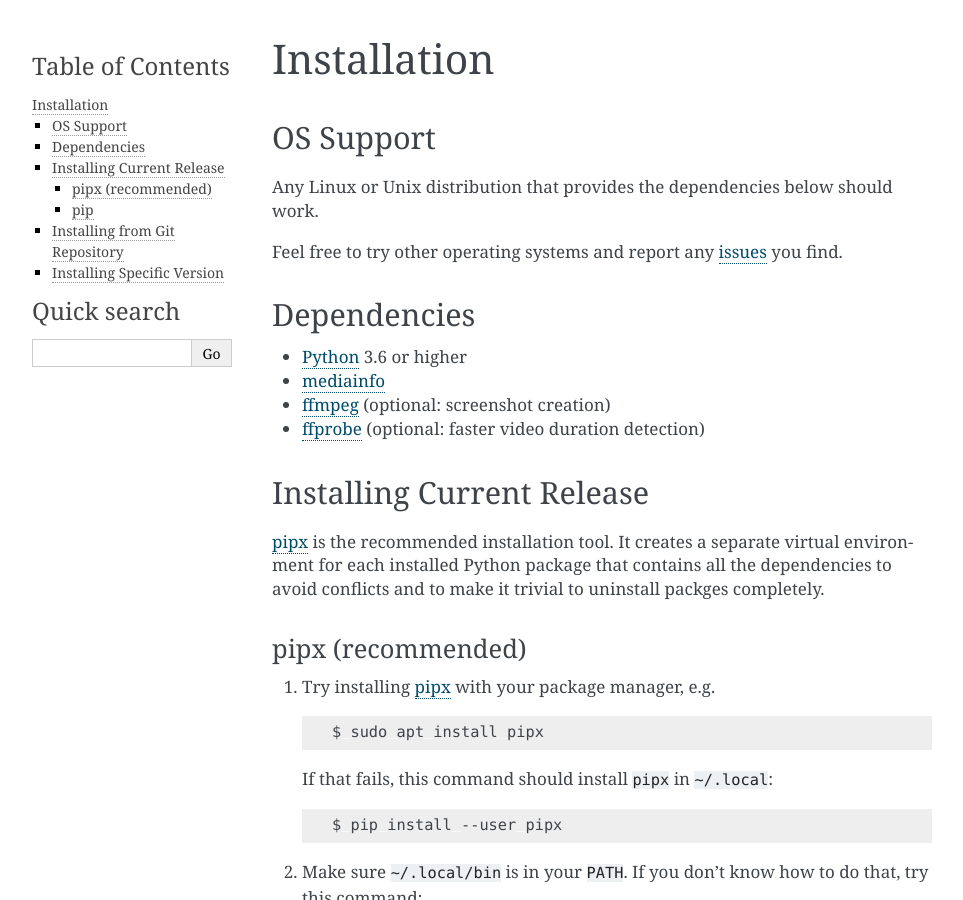
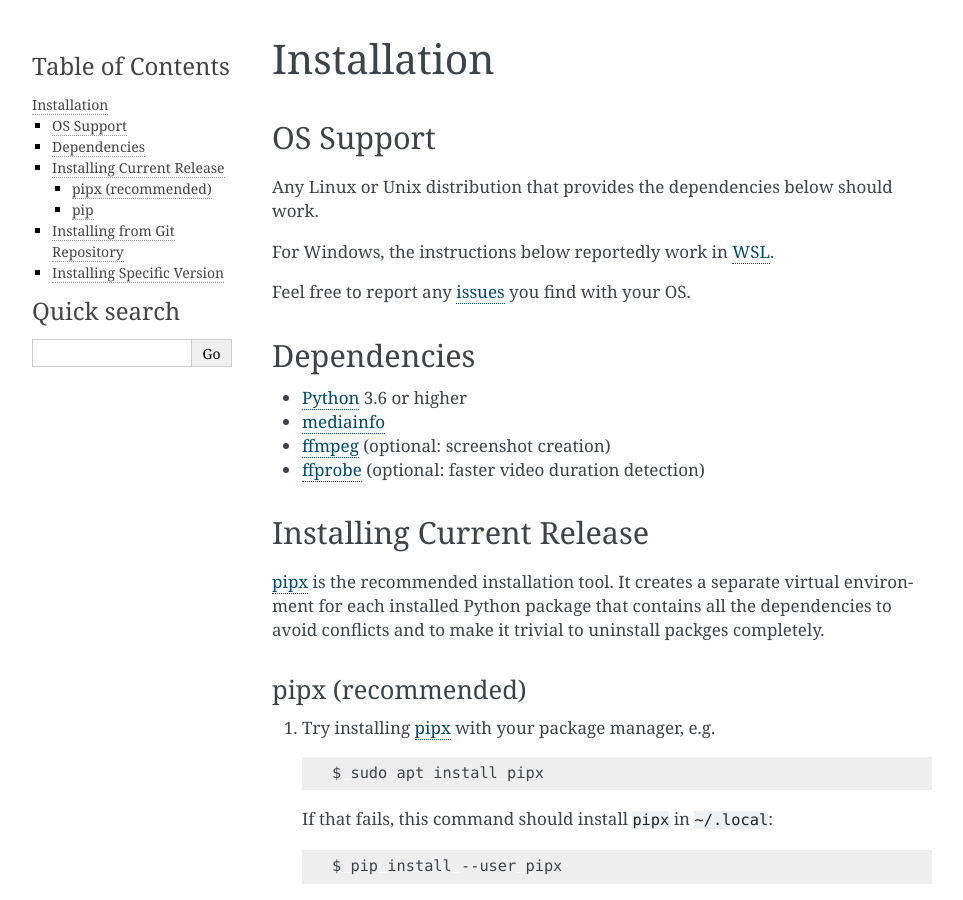
Before and after one commit to plotski/upsies, a Sphinx documentation site: the page built from docs/installation.rst, in a window 1280 px wide and 900 px high. Shown: the whole window, without its empty margins (148-1111 px from the left). Built offline with Sphinx 7.4.7, drawn with Linux system fonts in a browser that asks for light colours; pages that are not in the unit, such as notebooks, are missing from menus.

Commit message:
docs/installation: Mention WSL

```diff
--- a/docs/installation.rst
+++ b/docs/installation.rst
@@ -6,9 +6,12 @@
 
 Any Linux or Unix distribution that provides the dependencies below should work.
 
-Feel free to try other operating systems and report any issues_ you find.
+For Windows, the instructions below reportedly work in WSL_.
+
+Feel free to report any issues_ you find with your OS.
 
 .. _issues: https://github.com/plotski/upsies/issues
+.. _WSL: https://en.wikipedia.org/wiki/Windows_Subsystem_for_Linux
 
 Dependencies
 ------------
```
